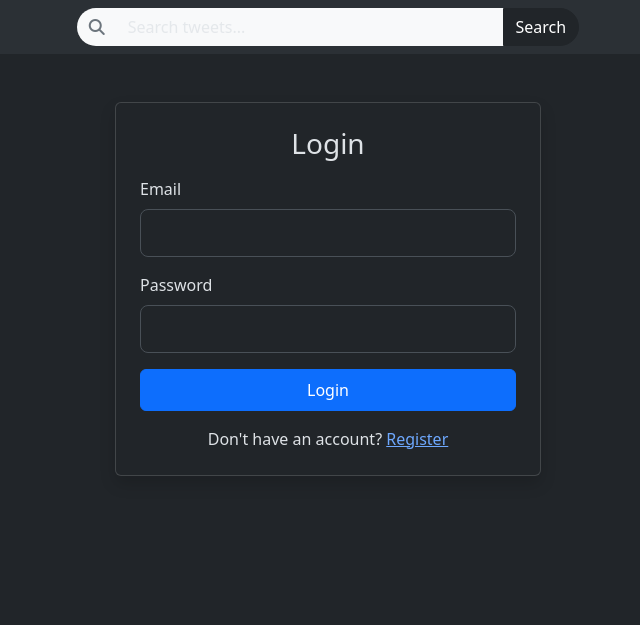
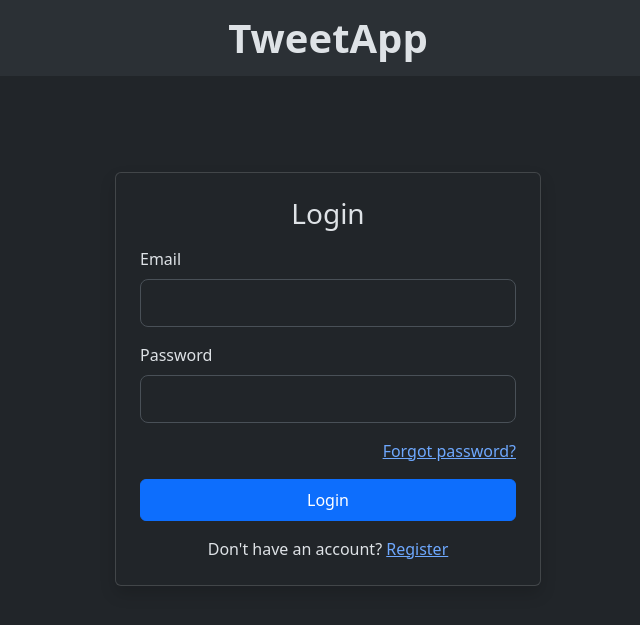
Before and after one commit to kunal15bisht/Tweet_app, a Django app: template Tweet/templates/registration/login.html in a window 1280 px wide. Shown: the top 625 px of the page, without its empty margins (312-952 px from the left). Run offline with Django 3.2, Linux system fonts and the light colour scheme; the template is opened without the code that fills it, so the values that code supplies are empty; some libraries are stand-ins or nearby versions.

Commit message:
Add user profile model and related migration, enhance registration and login templates, and implement password reset functionality.

```diff
--- a/Tweet/templates/layout.html
+++ b/Tweet/templates/layout.html
@@ -8,7 +8,7 @@
         <meta http-equiv="Pragma" content="no-cache">
         <meta http-equiv="Expires" content="0">
         <link href="https://cdn.jsdelivr.net/npm/bootstrap@5.3.8/dist/css/bootstrap.min.css" rel="stylesheet" integrity="sha384-sRIl4kxILFvY47J16cr9ZwB07vP4J8+LH7qKQnuqkuIAvNWLzeN8tE5YBujZqJLB" crossorigin="anonymous">
-        <script src="https://kit.fontawesome.com/5d82faebd2.js" crossorigin="anonymous"></script>
+        <link rel="stylesheet" href="https://cdnjs.cloudflare.com/ajax/libs/font-awesome/6.5.0/css/all.min.css">
         <title>
             {% block title %}
             Tweet App
@@ -17,15 +17,15 @@
 
     </head>
     <body>
+
+{% if user.is_authenticated %}
 <nav class="navbar navbar-expand-lg bg-body-tertiary">
     <div class="container-fluid">
 
         <!-- Brand -->
-        {% if user.is_authenticated %}
-        <a class="navbar-brand fw-bold" href="{% url 'tweet_list' %}">
-            TweetApp
+        <a class="navbar-brand fw-bold fs-3" href="{% url 'tweet_list' %}">
+            🐦TweetApp
         </a>
-        {% endif %}
 
         <!-- Mobile Toggle -->
         <button class="navbar-toggler" type="button" data-bs-toggle="collapse"
@@ -34,7 +34,7 @@
         <span class="navbar-toggler-icon"></span>
     </button>
 
-        <!-- Navbar Items -->
+    <!-- NAVBAR CONTENT -->
     <div class="collapse navbar-collapse justify-content-between" id="navbarNav">
 
         <!-- CENTER SEARCH BAR -->
@@ -42,18 +42,11 @@
             <form class="d-flex" role="search" method="GET" action="{% url 'tweet_search' %}">
                 <div class="input-group">
 
-                        <!-- Icon -->
-                        <span class="input-group-text bg-light border-0 rounded-start-pill">
-                            <i class="fa-solid fa-magnifying-glass text-secondary"></i>
-                        </span>
-
                     <!-- Input -->
-                        <input type="search" name="search"
-                               class="form-control bg-light border-0 rounded-0"
-                               placeholder="Search tweets...">
-
-                        <!-- Dark Search Button -->
-                        <button class="btn btn-dark rounded-end-pill" type="submit">
+                    {% comment %} <input type="search" name="search"class="form-control form-control-lg outline-light rounded-start"placeholder="Search tweets..."> {% endcomment %}
+                    <input type="search" name="search"class="form-control border-0 shadow-none rounded-start"placeholder="Search tweets...">
+                    <!-- Button -->
+                    <button class="btn btn-outline-light me-3  rounded-end" type="submit">
                         Search
                     </button>
 
@@ -61,11 +54,14 @@
             </form>
         </div>
 
-            <!-- Right Side (Logout + Icon) -->
-            {% if user.is_authenticated %}
-            <div class="d-flex align-items-center">
+        <!-- RIGHT SIDE -->
+        <div class="d-flex align-items-center gap-1 m-2">
+            <!-- Create Tweet button only -->
+            <a class="btn btn-outline-light me-3" style="border-radius: 12px;" href="{% url 'tweet_create' %}">
+                + Create Tweet
+            </a>
 
-                <!-- Logout Button -->
+            <!-- Logout -->
             <form method="post" action="{% url 'logout' %}">
                 {% csrf_token %}
                 <button class="btn btn-outline-light me-3" type="submit">
@@ -73,17 +69,25 @@
                 </button>
             </form>
 
-                <!-- Profile Icon -->
-                <a href="#" class="text-white fs-4">
-                    <i class="fa-solid fa-user-circle"></i>
+            <!-- Profile -->
+            <a href="{% url 'profile' user.username %}" class="text-white">
+                <i class="fa-sharp fa-regular fa-circle-user fa-2xl" style="color:#adadad"></i>
                 </a>
 
             </div>
-            {% endif %}
 
         </div>
     </div>
 </nav>
+
+{% else %}
+<div class="navbar navbar-expand-lg bg-body-tertiary">
+    <div class="mx-auto fw-bold fs-1">
+        TweetApp
+    </div>
+</div>
+{% endif %}
+
 
 
 <div class="container">
@@ -91,5 +95,6 @@
     {% endblock %}
 </div>
 
+<script src="https://kit.fontawesome.com/5d82faebd2.js" crossorigin="anonymous"></script>
 </body>
 </html>
--- a/Tweet/templates/registration/login.html
+++ b/Tweet/templates/registration/login.html
@@ -3,7 +3,7 @@
 {% block title %}Login{% endblock %}
 
 {% block content %}
-<div class="container mt-5" style="max-width: 450px;">
+<div class="container mt-5 pt-5" style="max-width: 450px;">
   <div class="card shadow p-4">
     <h3 class="text-center mb-3">Login</h3>
     <form method="POST">
@@ -20,6 +20,9 @@
       {% for message in messages %}
         <div class="alert alert-{{ message.tags }}">{{ message }}</div>
       {% endfor %}
+      <div class="text-end mb-3">
+                <a href="{% url 'password_reset' %}">Forgot password?</a>
+            </div>
       <button type="submit" class="btn btn-primary w-100 py-2">Login</button>
     </form>
 
--- a/Tweet/templates/registration/register.html
+++ b/Tweet/templates/registration/register.html
@@ -2,7 +2,7 @@
 
 {% block content %}
 
-<div class="container mt-5 p-4">
+<div class="container mt-5 pt-5 p-4">
     <div class="card shadow p-4" style="max-width: 500px; margin: auto;">
         <h3 class="text-center mb-4">Register</h3>
         {% for message in messages %}
@@ -48,11 +48,11 @@
                     </button>
                 </form>
             {% endif %}
+            <p class='text-center mt-4'>Already have an account. <a href="{% url 'login' %}">login here</a></p>
         </div>
     </div>
 
 
-        <p class='text-center mt-2'>Already have an account. <a href="{% url 'login' %}">login here</a></p>
     </div>
 </div>
 
```
Also changed, not shown: Tweet/templates/registration/password_reset_complete.html (added, +15 -0 lines), Tweet/templates/registration/password_reset_confirm.html (added, +38 -0 lines), Tweet/templates/registration/password_reset_done.html (added, +17 -0 lines), Tweet/templates/registration/password_reset_form.html (added, +23 -0 lines), Tweet/db.sqlite3, Tweet/media/photos/ChatGPT_Image_Nov_17_2025_02_25_43_PM_PJaLhP0.png (added), Tweet/media/profile_pics/WIN_20251102_18_56_35_Pro.jpg (added), Tweet/media/profile_pics/mine.jpg (added), Tweet/tweet_app/migrations/0003_profile.py (added). Lines whose indentation alone changed are shown as unchanged.
